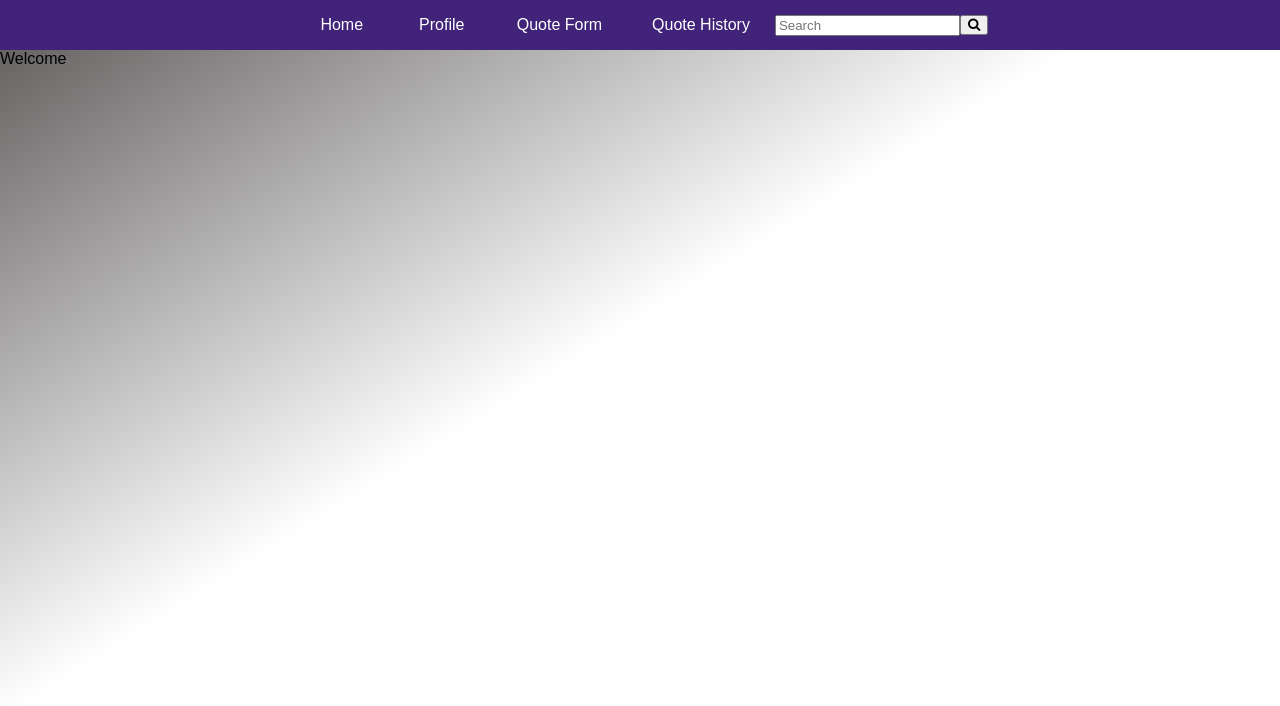
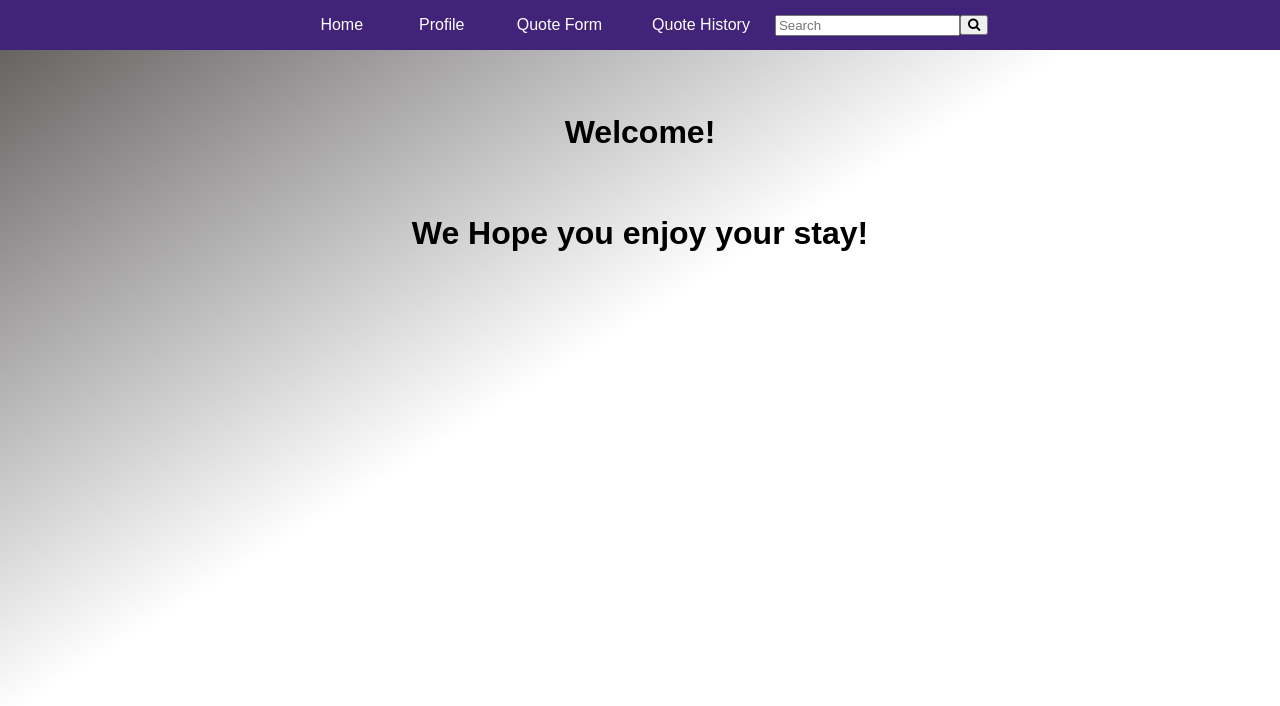
Before and after one commit to AridArab/COSC4353-Project, a React (Vite) app: page /Home in a window 1280 px wide. Shown: the top 706 px of the page. Built offline with nearby package versions, Linux system fonts and the light colour scheme.

Commit message:
Began adding to home page, and fixing an issue with the search bar

```diff
--- a/index.html
+++ b/index.html
@@ -5,7 +5,7 @@
     <link rel="icon" type="image/svg+xml" href="/vite.svg" />
     <link rel="stylesheet" href="https://cdnjs.cloudflare.com/ajax/libs/font-awesome/4.7.0/css/font-awesome.min.css">
     <meta name="viewport" content="width=device-width, initial-scale=1.0" />
-    <title>Quote History</title>
+    <title>Fuel Quotes</title>
   </head>
   <body>
     <div id="root"></div>
--- a/src/Home.jsx
+++ b/src/Home.jsx
@@ -1,5 +1,6 @@
 import NavBar from './NavBar.jsx';
-import HomeAnimation from './components/Home/HomeAnimation.jsx';
+import HomeAnimationOne from './components/Home/HomeAnimationOne.jsx';
+import HomeAnimationTwo from './components/Home/HomeAnimationTwo.jsx';
 
 
 function Home() {
@@ -7,7 +8,8 @@ function Home() {
     return(
         <>
             <NavBar/>
-            <HomeAnimation/>
+            <HomeAnimationOne/>
+            <HomeAnimationTwo/>
         </>
     );
 }
--- a/src/components/Home/HomeAnimation.jsx
+++ /dev/null
@@ -1,12 +0,0 @@
-
-
-function HomeAnimation() {
-
-    return(
-        <div className="home-animation">
-            Welcome
-        </div>
-    );
-}
-
-export default HomeAnimation
--- /dev/null
+++ b/src/components/Home/HomeAnimationOne.jsx
@@ -0,0 +1,13 @@
+
+
+function HomeAnimationOne() {
+
+    return(
+        <div className="home-animation-1">
+            <h1>Welcome!</h1>
+        </div>
+    );
+}
+
+
+export default HomeAnimationOne
--- /dev/null
+++ b/src/components/Home/HomeAnimationTwo.jsx
@@ -0,0 +1,12 @@
+
+
+function HomeAnimationTwo() {
+
+    return(
+        <div className="home-animation-2">
+            <h1>We Hope you enjoy your stay!</h1>
+        </div>
+    );
+}
+
+export default HomeAnimationTwo
--- a/src/stylesheets/index.css
+++ b/src/stylesheets/index.css
@@ -38,6 +38,11 @@ a.navbar-element {
 
 .navbar-element {
   display: flex;
+}
+
+input.navbar-element {
+  min-width: 100px;
+  max-width: 150;
 }
 
 
@@ -133,10 +138,51 @@ tr.history-row:nth-child(even){
 
 /* Home Page */
 
-.home-animation {
-  display: flex;
+.home-animation-1 > h1 {
+  margin-top: 5%;
+  animation: fade-in-1 0.8s ease-in forwards;
+  position: relative;
+  justify-content: center;
+  align-content: center;
 }
 
+.home-animation-2 > h1 {
+  margin-top: 5%;
+  animation: fade-in-2 0.8s ease-in forwards;
+  animation-delay: 0.8s;
+  position: relative;
+  justify-content: center;
+  align-content: center;
+  opacity: 0;
+}
+
+@keyframes fade-in-1 {
+  from {
+    opacity: 0;
+    display: none;
+    top: 30px;
+  }
+
+  to {
+    opacity: 1;
+    display: flex;
+    top: 0px;
+  }
+}
+
+@keyframes fade-in-2 {
+  from {
+    opacity: 0;
+    display: none;
+    top: 30px;
+  }
+
+  to {
+    opacity: 1;
+    display: flex;
+    top: 0px;
+  }
+}
 
 .foot {
   margin-block: 50px;
```
Also changed, not shown: src/components/Home/ButtonToPage.jsx (added, +14 -0 lines).
